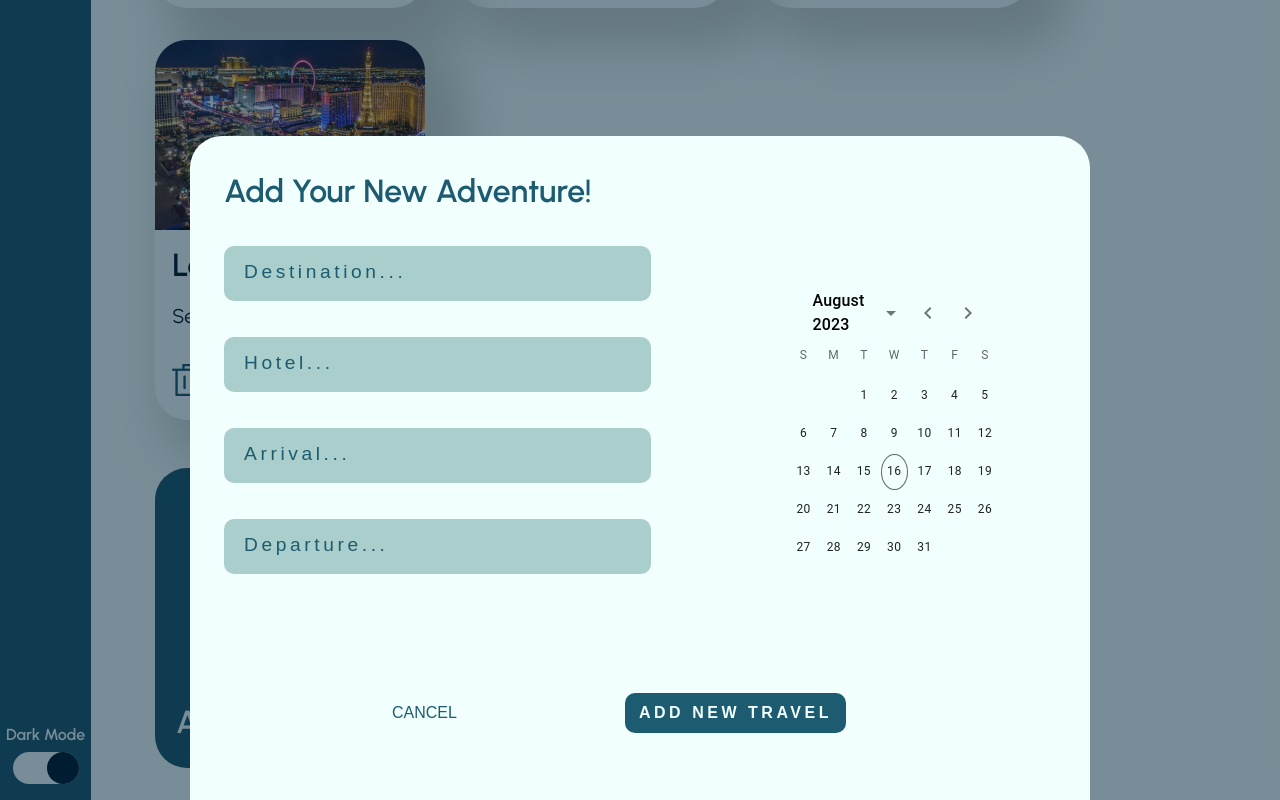
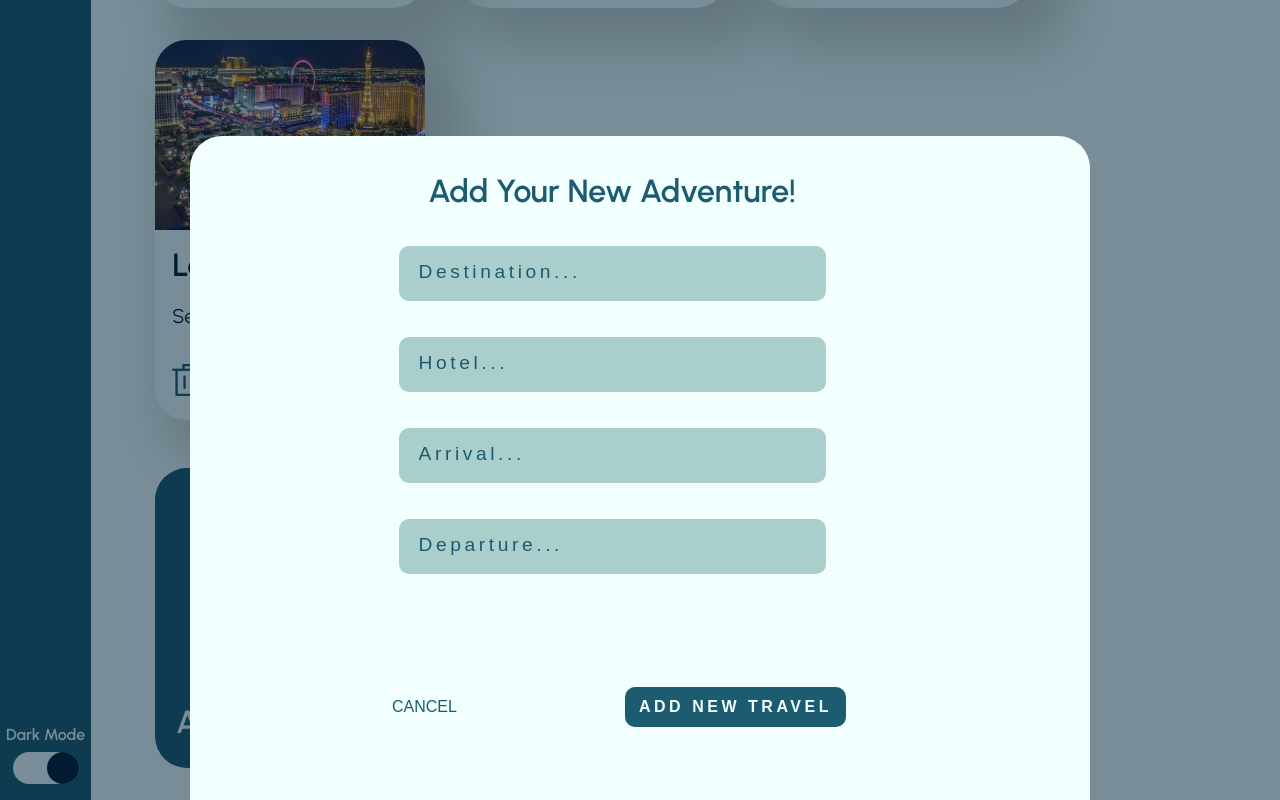
Before and after one commit to Bardia30/WanderPal-FrontEnd, a React (Create React App) app: page /1/destinations in a window 1280 px wide. Both pictures are taken after a click on the element "Add New Travel". Shown: the part 522-1322 px from the top of the page. Built offline with nearby package versions, Linux system fonts and the light colour scheme.

Commit message:
added some minor fixes

```diff
--- a/package.json
+++ b/package.json
@@ -5,13 +5,12 @@
   "dependencies": {
     "@emotion/react": "^11.11.1",
     "@emotion/styled": "^11.11.0",
-    "@mui/material": "^5.14.5",
-    "@mui/x-date-pickers": "^6.11.1",
+
     "@testing-library/jest-dom": "^5.17.0",
     "@testing-library/react": "^13.4.0",
     "@testing-library/user-event": "^13.5.0",
     "axios": "^1.4.0",
-    "dayjs": "^1.11.9",
+
     "react": "^18.2.0",
     "react-dom": "^18.2.0",
     "react-router-dom": "^6.15.0",
--- a/src/App.jsx
+++ b/src/App.jsx
@@ -8,15 +8,12 @@ import ScheduleDetailPage from './pages/ScheduleDetailPage';
 import FavoritesPage from './pages/FavoritesPage';
 import TravelDetailsDeletePage from './pages/TravelDetailsDeletePage';
 import Sidebar from './components/Sidebar/Sidebar';
-import { LocalizationProvider } from '@mui/x-date-pickers';
-import { AdapterDayjs } from '@mui/x-date-pickers/AdapterDayjs'
 import './App.scss';
 
 
 
 function App() {
   return (
-    <LocalizationProvider dateAdapter={AdapterDayjs}>
     <BrowserRouter>
     <Sidebar />
      <main>
@@ -33,7 +30,6 @@ function App() {
       </Routes>
       </main>
     </BrowserRouter>
-    </LocalizationProvider>
   );
 }
 
--- a/src/components/AddNewTravelModal/AddNewTravelModal.jsx
+++ b/src/components/AddNewTravelModal/AddNewTravelModal.jsx
@@ -1,23 +1,44 @@
-import React from 'react';
+import React, {useState} from 'react';
 import './AddNewTravelModal.scss';
 import '../InputField/InputField';
 import InputField from '../InputField/InputField';
 import '../InputField/InputField.scss';
-import { DateCalendar } from '@mui/x-date-pickers';
 import Button from '../Button/Button';
 
 
-const AddNewTravelModal = ({setAddNewModalClicked}) => {
+const AddNewTravelModal = ({ setAddNewModalClicked }) => {
     const handleCloseModal = () => {
         setAddNewModalClicked(false);
     }
 
+    const [isArrivalInputFocused, setIsArrivalInputFocused] = useState(false);
+    const [isDepartureInputFocused, setIsDepartureInputFocused] = useState(false);
+
+    const handleArrivalFocus = () => {
+        setIsArrivalInputFocused(true);
+    }
+
+    const handleDepartureFocus = () => {
+        setIsDepartureInputFocused(true);
+    }
+
+    const handleArrivalBlur = (e) => {
+        if (!e.target.value) {
+            setIsArrivalInputFocused(false);
+        }
+    }
+
+    const handleDepartureBlur = (e) => {
+        if (!e.target.value) {
+            setIsDepartureInputFocused(false);
+        }
+    }
 
     return (
-    <div onClick={handleCloseModal}  className='add-dest'>
+        <div onClick={handleCloseModal} className='add-dest'>
             <section onClick={e => e.stopPropagation()} className='add-new'>
                 <section className='add-new__top-section'>
-            <section className='add-new__left-section'>
+                    {/* <section className='add-new__left-section'> */}
                         <h1 className='add-new__title'>Add Your New Adventure!</h1>
                         <form className='add-new__form' action="submit">
                             <InputField
@@ -31,18 +52,22 @@ const AddNewTravelModal = ({setAddNewModalClicked}) => {
                                 placeholder="Hotel..."
                             />
                             <InputField
-                            type="text"
+                                type= {isArrivalInputFocused ? "date" : "text"}
+                                onFocus = {handleArrivalFocus}
+                                onBlur = {handleArrivalBlur}
                                 inputClass="add-new__input"
-                            placeholder="Arrival..."
+                                placeholder={isArrivalInputFocused ? "" : "Arrival..."}
                             />
                             <InputField
-                            type="text"
+                                type= {isDepartureInputFocused ? "date" : "text"}
+                                onFocus = {handleDepartureFocus}
+                                onBlur = {handleDepartureBlur}
                                 inputClass="add-new__input"
-                            placeholder="Departure..."
+                                placeholder={isDepartureInputFocused ? "" : "Departure..."}
                             />
                         </form>
-                </section>
-                <DateCalendar width="100%" className='add-new__datepicker'/>
+                    {/* </section> */}
+
                 </section>
 
                 <div className='add-new__buttons'>
--- a/src/components/AddNewTravelModal/AddNewTravelModal.scss
+++ b/src/components/AddNewTravelModal/AddNewTravelModal.scss
@@ -29,12 +29,14 @@
         margin:0;
         margin-bottom: 2.25rem;
     }
-    &__left-section {
+    // &__left-section {
+    //     display: flex;
+    //     flex-direction: column;
+    // }
+    &__top-section {
         display: flex;
         flex-direction: column;
-    }
-    &__top-section {
-        display: flex;
+        align-items: center;
     }
     &__datepicker {
         width:40rem !important;
@@ -56,4 +58,8 @@
         font-weight:400;
 
     }
+    &__form {
+        display: flex;
+        flex-direction: column;
+    }
 }
--- a/src/components/InputField/InputField.jsx
+++ b/src/components/InputField/InputField.jsx
@@ -1,8 +1,8 @@
 import React from 'react'
 
-const InputField = ({ type, inputClass, placeholder}) => {
+const InputField = ({ onFocus, onBlur, type, inputClass, placeholder}) => {
   return (
-    <input type={type} className={`input ${inputClass}`} placeholder={placeholder}/>
+    <input onBlur={onBlur} onFocus={onFocus} type={type} className={`input ${inputClass}`} placeholder={placeholder}/>
   )
 }
 
--- a/src/components/Sidebar/Sidebar.jsx
+++ b/src/components/Sidebar/Sidebar.jsx
@@ -10,17 +10,17 @@ const Sidebar = () => {
   return (
     <header>
       <nav className='sidebar'>
-        <img className='sidebar__user-pic' src={userPic} alt="user-picture" />
+        <img className='sidebar__user-pic' src={userPic} alt="user" />
         <section className='sidebar__menu-item'>
-          <img className='sidebar__logo' src={homeLogo} alt="home-logo" />
+          <img className='sidebar__logo' src={homeLogo} alt="home" />
           <p className='sidebar__menu-text'>home</p>
         </section>
         <section className='sidebar__menu-item'>
-          <img className='sidebar__logo' src={favoritesLogo} alt="favorites-logo" />
+          <img className='sidebar__logo' src={favoritesLogo} alt="favorites" />
           <p className='sidebar__menu-text'>favorites</p>
         </section>
         <section className='sidebar__menu-item'>
-          <img className='sidebar__logo' src={scheduleLogo} alt="schedule-logo" />
+          <img className='sidebar__logo' src={scheduleLogo} alt="schedule" />
           <p className='sidebar__menu-text'>schedule</p>
         </section>
       </nav>
```
Also changed, not shown: 1 other file (tests, documents, lock files or other folders). Lines whose indentation alone changed are shown as unchanged.
